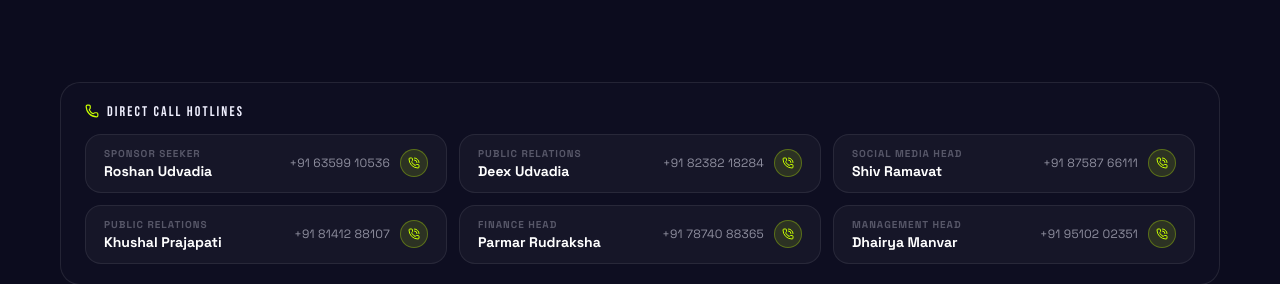
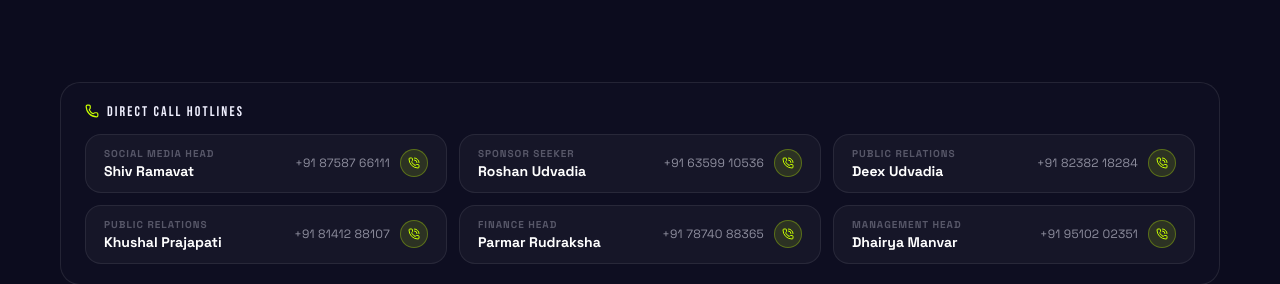
Before and after one commit to shlokkokk/freshbeatbash, a React (Vite) app: page / in a window 1280 px wide. Shown: the part 8180-8464 px from the top of the page. Built offline with nearby package versions, Linux system fonts and the light colour scheme.

Commit message:
refactor(crew): update direct hotline contact ordering

```diff
--- a/src/components/Crew.jsx
+++ b/src/components/Crew.jsx
@@ -15,9 +15,9 @@ import { Reveal } from './Reveal'
 
 /* ─── 1. DIRECT HOTLINE DIRECTORY ─── */
 const DIRECT_CONTACTS = [
+  { name: 'Shiv Ramavat',      shortName: 'Shiv Ramavat',    phone: '+91 87587 66111', tel: '918758766111', role: 'Social Media Head' },
   { name: 'Roshan Udvadia',    shortName: 'Roshan',          phone: '+91 63599 10536', tel: '916359910536', role: 'Sponsor Seeker' },
   { name: 'Deex Udvadia',      shortName: 'Deex',            phone: '+91 82382 18284', tel: '918238218284', role: 'Public Relations' },
-  { name: 'Shiv Ramavat',      shortName: 'Shiv Ramavat',    phone: '+91 87587 66111', tel: '918758766111', role: 'Social Media Head' },
   { name: 'Khushal Prajapati', shortName: 'Khushal',         phone: '+91 81412 88107', tel: '918141288107', role: 'Public Relations' },
   { name: 'Parmar Rudraksha',  shortName: 'Rudraksha',       phone: '+91 78740 88365', tel: '917874088365', role: 'Finance Head' },
   { name: 'Dhairya Manvar',    shortName: 'Dhairya',         phone: '+91 95102 02351', tel: '919510202351', role: 'Management Head' },
```
